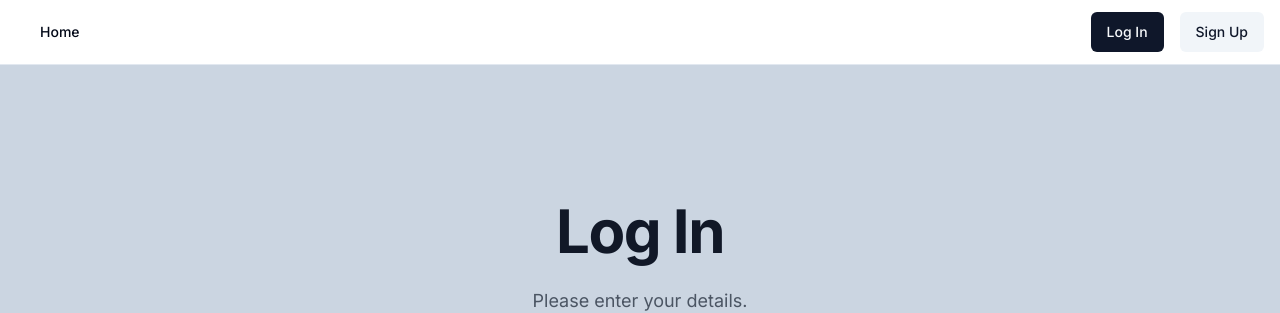
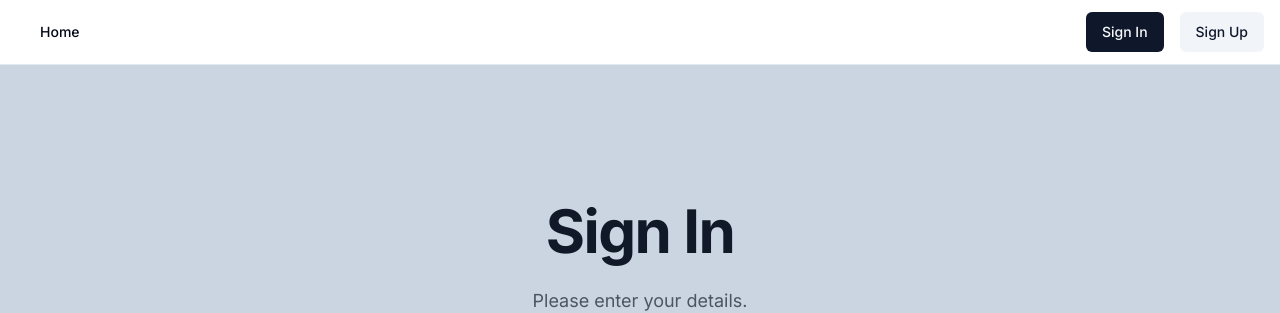
Before and after one commit to carlobeckmann2602/publication-recommender, a Next.js app in the folder frontend/: page /signin in a window 1280 px wide. Shown: the top 313 px of the page. Built offline with nearby package versions, Linux system fonts and the light colour scheme; no server answers.

Commit message:
consistent wording for sign in

```diff
--- a/frontend/app/signin/page.tsx
+++ b/frontend/app/signin/page.tsx
@@ -8,7 +8,7 @@ type Props = {
 export default function SignIn(props: Props) {
   return (
     <>
-      <Header title="Log In" subtitle="Please enter your details." />
+      <Header title="Sign In" subtitle="Please enter your details." />
       <div className="flex justify-center p-8">
         <div className="flex flex-col w-1/2">
           <LogInForm
--- a/frontend/components/SignInSignUpButton.tsx
+++ b/frontend/components/SignInSignUpButton.tsx
@@ -7,7 +7,7 @@ import { Button, buttonVariants } from "@/components/ui/button";
 function SignInSignUpButton() {
   return (
     <div className="flex gap-4 items-center">
-      <Button onClick={() => signIn()}>Log In</Button>
+      <Button onClick={() => signIn()}>Sign In</Button>
       <Link
         href={"/signup"}
         className={buttonVariants({ variant: "secondary" })}
```
